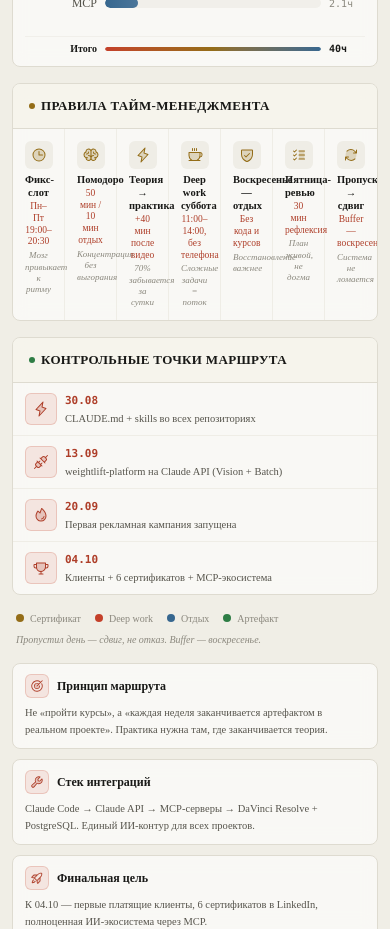
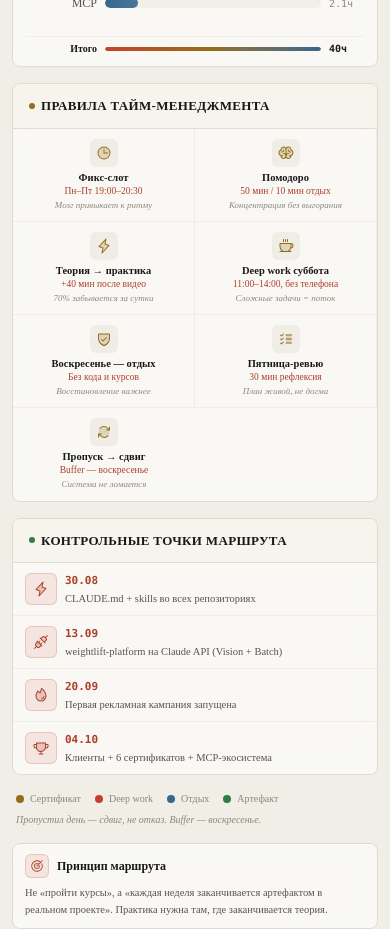
Before and after one commit to thermojam/learning-schedule, a React (Vite) app: page / in a window 390 px wide. Shown: the part 1060-1989 px from the top of the page. Built offline with nearby package versions, Linux system fonts and the light colour scheme; the HTML template or start-up script is replaced by a standard one.

Commit message:
style (TimeRules): reworking styles for mobile presentation

```diff
--- a/src/components/TimeRules.tsx
+++ b/src/components/TimeRules.tsx
@@ -10,11 +10,12 @@ export default function TimeRules() {
                     Правила тайм-менеджмента
                 </h2>
             </div>
-            <div className="grid grid-cols-7 gap-0 divide-x divide-border/40">
+            <div
+                className="grid grid-cols-2 sm:grid-cols-3 md:grid-cols-7 gap-0 divide-x divide-y divide-border/40 md:divide-y-0">
                 {timeRules.map((rule, i) => {
                     const Icon = ruleIcons[i];
                     return (
-                        <div key={i} className="px-3 py-3 text-center hover:bg-card-hover/30 transition-colors">
+                        <div key={i} className="px-2.5 py-2.5 sm:px-3 sm:py-3 text-center hover:bg-card-hover/30 transition-colors">
                             <div
                                 className="w-7 h-7 rounded-md bg-border/40 flex items-center justify-center mx-auto mb-1">
                                 <Icon className="w-4 h-4 text-amber" weight="duotone"/>
```
